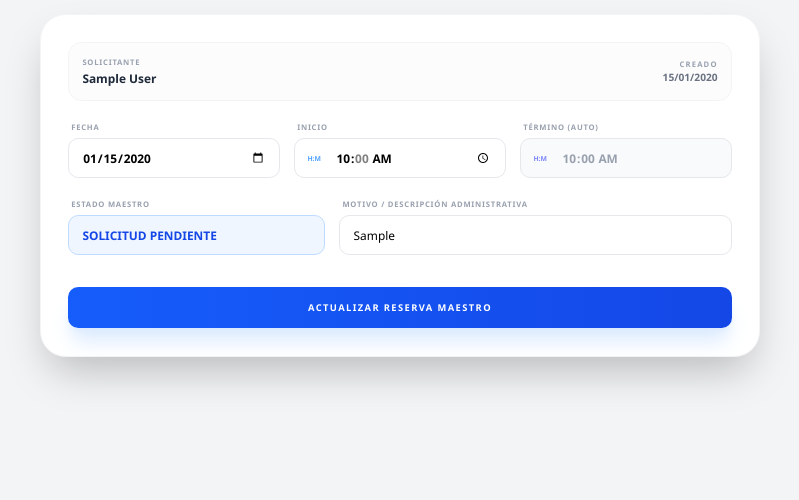
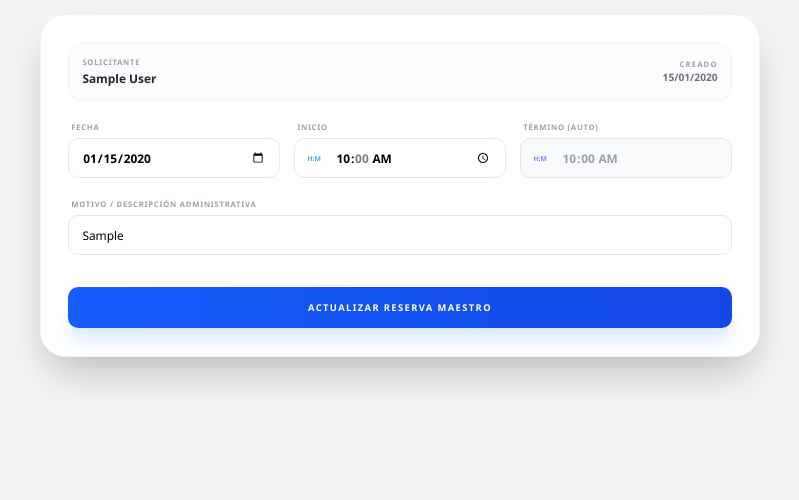
Before and after one commit to Mirages-Infinity/Mirages-Complejos-Deportivos, a Django app: page /panel/reservas/1/editar/ in a window 1280 px wide. Shown: the part 147-647 px from the top of the page, without its empty margins (240-1039 px from the left). Run offline with Django 5.2, Linux system fonts and the light colour scheme; a user stored in the database is signed in; data comes from the database, SQL or seed files in the repository; tables that the repository leaves empty hold one stand-in row (values such as "Sample post"); style sheets or scripts are compiled from the project's sources.

Commit message:
Cambios en gestion y edicion de reservas para administrador

```diff
--- a/templates/panel/editar_reserva.html
+++ b/templates/panel/editar_reserva.html
@@ -71,36 +71,12 @@
         </div>
       </div>
 
-      <!-- Fila 3: Estado y Motivo -->
-      <div class="grid grid-cols-1 lg:grid-cols-5 gap-4">
-        <div class="lg:col-span-2">
-          {% if reserva.tipo_reserva == 'ORGANIZACION' %}
-          {# El estado de org se gestiona automáticamente, no se permite editar manualmente #}
-          <input type="hidden" name="estado" value="{{ reserva.estado }}">
-          <label class="block text-[9px] font-black text-gray-400 uppercase tracking-widest mb-1.5 ml-1">Estado</label>
-          <div class="w-full bg-amber-50 border border-amber-200 rounded-xl px-4 py-3 text-sm font-black text-amber-700">
-            {% if reserva.estado == 'APROBADA' %}
-            ↩ Al guardar vuelve a Pendiente firma
-            {% else %}
-            {{ reserva.get_estado_display }}
-            {% endif %}
-          </div>
-          {% else %}
-          <label for="estado" class="block text-[9px] font-black text-gray-400 uppercase tracking-widest mb-1.5 ml-1">Estado Maestro</label>
-          <select name="estado" id="estado" class="w-full bg-blue-50 border border-blue-200 rounded-xl px-4 py-3 text-sm font-black text-blue-700 focus:border-blue-500 outline-none transition-all appearance-none cursor-pointer disabled:bg-gray-50 disabled:text-gray-400">
-            <option value="PENDIENTE" {% if reserva.estado == 'PENDIENTE' %}selected{% endif %}>SOLICITUD PENDIENTE</option>
-            <option value="APROBADA" {% if reserva.estado == 'APROBADA' %}selected{% endif %}>RESERVA APROBADA</option>
-            <option value="RECHAZADA" {% if reserva.estado == 'RECHAZADA' %}selected{% endif %}>RESERVA RECHAZADA</option>
-            <option value="CANCELADA" {% if reserva.estado == 'CANCELADA' %}selected{% endif %}>RESERVA CANCELADA</option>
-            <option value="ELIMINADA" {% if reserva.estado == 'ELIMINADA' %}selected{% endif %}>ELIMINADA (SÓLO LECTURA)</option>
-          </select>
-          {% endif %}
-        </div>
-        <div class="lg:col-span-3">
-          <label for="motivo" class="block text-[9px] font-black text-gray-400 uppercase tracking-widest mb-1.5 ml-1">Motivo / Descripción Administrativa</label>
-          <textarea name="motivo" id="motivo" rows="1" placeholder="Ej: Cambio solicitado por el usuario..."
-                    class="w-full bg-white border border-gray-200 rounded-xl px-4 py-3 text-sm font-medium focus:border-blue-500 outline-none transition-all resize-none disabled:bg-gray-50 disabled:text-gray-400">{{ reserva.motivo|default:"" }}</textarea>
-        </div>
+      <!-- Fila 3: Motivo (estado no editable, se mantiene el actual) -->
+      <input type="hidden" name="estado" value="{{ reserva.estado }}">
+      <div>
+        <label for="motivo" class="block text-[9px] font-black text-gray-400 uppercase tracking-widest mb-1.5 ml-1">Motivo / Descripción Administrativa</label>
+        <textarea name="motivo" id="motivo" rows="1" placeholder="Ej: Cambio solicitado por el usuario..."
+                  class="w-full bg-white border border-gray-200 rounded-xl px-4 py-3 text-sm font-medium focus:border-blue-500 outline-none transition-all resize-none disabled:bg-gray-50 disabled:text-gray-400">{{ reserva.motivo|default:"" }}</textarea>
       </div>
 
     </fieldset>
```
Also changed, not shown: templates/reservas/gestionar_reserva.html (+1 -10 lines).
